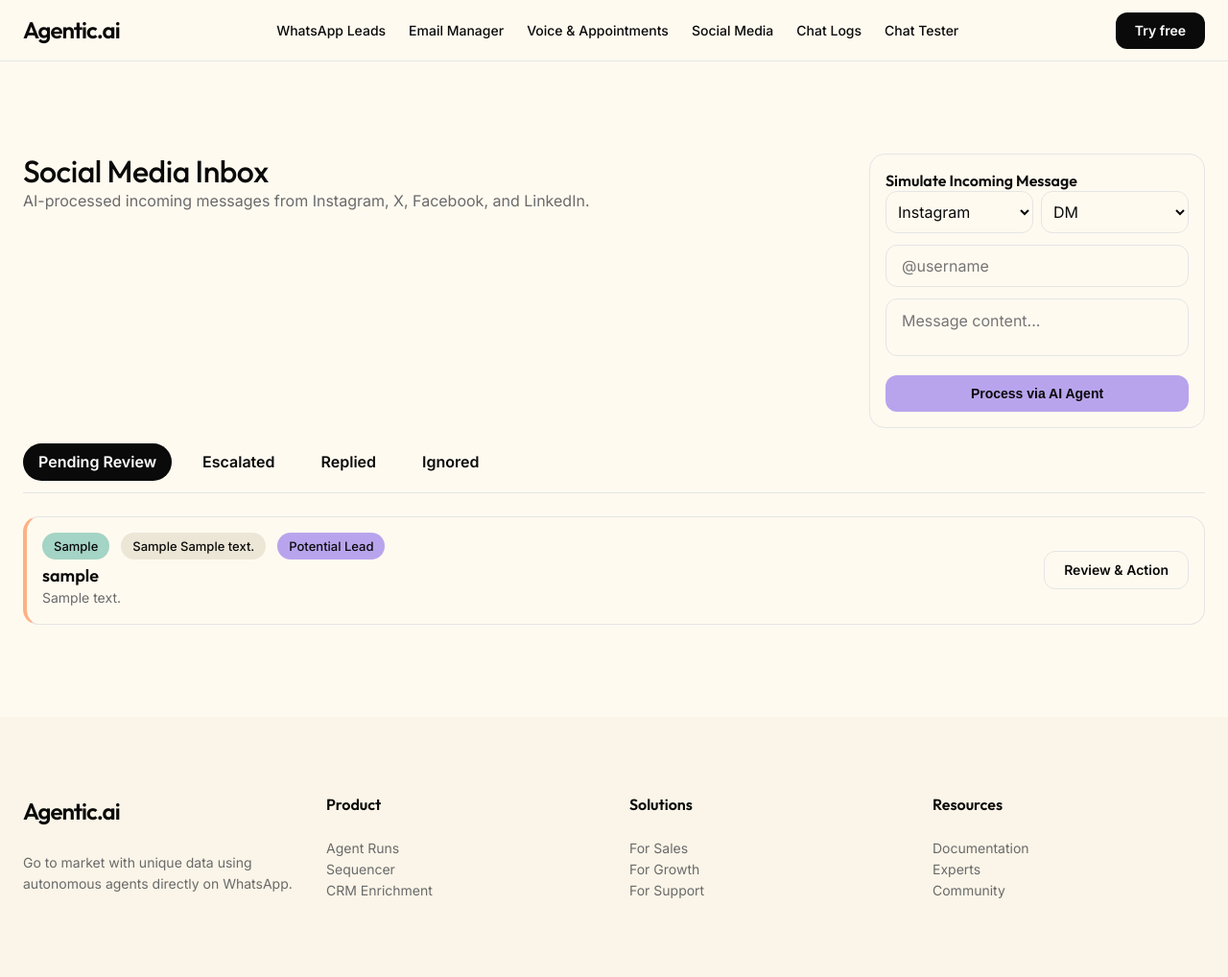
After one commit to toxiccrazy91205-creator/Support_Agent, a Django app: page /support/social/ in a window 1280 px wide. The commit adds this page. Shown: the whole page at 96% size. Run offline with Django 4.2, Linux system fonts and the light colour scheme; tables that the repository leaves empty hold one stand-in row (values such as "Sample post"); parts of the project's set-up code (start-up, migrations or seed data) failed here and were passed over.

Commit message:
Add Social Media Agent

```diff
--- a/support/admin.py
+++ b/support/admin.py
@@ -1,5 +1,5 @@
 from django.contrib import admin
-from .models import Customer, Lead, InteractionLog, EmailRecord, CallRecord, Appointment
+from .models import Customer, Lead, InteractionLog, EmailRecord, CallRecord, Appointment, SocialMessage
 
 admin.site.register(Customer)
 admin.site.register(Lead)
@@ -7,3 +7,4 @@ admin.site.register(InteractionLog)
 admin.site.register(EmailRecord)
 admin.site.register(CallRecord)
 admin.site.register(Appointment)
+admin.site.register(SocialMessage)
--- a/support/models.py
+++ b/support/models.py
@@ -70,3 +70,26 @@ class Appointment(models.Model):
     def __str__(self):
         lead_name = self.lead.name if self.lead and self.lead.name else "Unknown Lead"
         return f"Appointment with {lead_name} at {self.scheduled_time}"
+
+class SocialMessage(models.Model):
+    STATUS_CHOICES = (
+        ('Pending Review', 'Pending Review'),
+        ('Replied', 'Replied'),
+        ('Escalated', 'Escalated'),
+        ('Ignored', 'Ignored'),
+    )
+
+    platform = models.CharField(max_length=50) # Instagram, Facebook, X, LinkedIn
+    message_type = models.CharField(max_length=50) # DM, Comment
+    sender_handle = models.CharField(max_length=100)
+    content = models.TextField()
+    category = models.CharField(max_length=50, blank=True, null=True)
+    priority = models.CharField(max_length=20, blank=True, null=True)
+    summary = models.TextField(blank=True, null=True)
+    draft_response = models.TextField(blank=True, null=True)
+    is_lead = models.BooleanField(default=False)
+    status = models.CharField(max_length=50, choices=STATUS_CHOICES, default='Pending Review')
+    created_at = models.DateTimeField(auto_now_add=True)
+
+    def __str__(self):
+        return f"{self.platform} {self.message_type} from {self.sender_handle}"
--- a/support/templates/base.html
+++ b/support/templates/base.html
@@ -18,6 +18,7 @@
           <a href="{% url 'dashboard' %}" class="nav-link">WhatsApp Leads</a>
           <a href="{% url 'email_inbox' %}" class="nav-link">Email Manager</a>
           <a href="{% url 'call_dashboard' %}" class="nav-link">Voice & Appointments</a>
+          <a href="{% url 'social_inbox' %}" class="nav-link">Social Media</a>
           <a href="{% url 'chat_logs' %}" class="nav-link">Chat Logs</a>
           <a href="{% url 'chat_tester' %}" class="nav-link">Chat Tester</a>
         </div>
--- /dev/null
+++ b/support/templates/social_inbox.html
@@ -0,0 +1,79 @@
+{% extends 'base.html' %}
+{% block content %}
+
+<div style="display: flex; justify-content: space-between; align-items: start; margin-bottom: var(--spacing-md); flex-wrap: wrap; gap: var(--spacing-md);">
+    <div style="flex: 1; margin-right: var(--spacing-xl);">
+        <h2 class="display-sm mb-xs">Social Media Inbox</h2>
+        <p class="body-md text-muted mb-sm">AI-processed incoming messages from Instagram, X, Facebook, and LinkedIn.</p>
+    </div>
+
+    <!-- Utility to mock social data since API isn't live yet -->
+    <div style="background-color: var(--color-canvas); padding: var(--spacing-md); border-radius: var(--rounded-lg); border: 1px solid var(--color-hairline); width: 350px;">
+        <h4 class="title-sm mb-xs">Simulate Incoming Message</h4>
+        <form method="POST" action="{% url 'seed_social_data' %}" style="display: flex; flex-direction: column; gap: var(--spacing-sm);">
+            {% csrf_token %}
+            <div style="display: flex; gap: var(--spacing-xs);">
+                <select name="platform" class="text-input" style="flex: 1; padding: 8px;">
+                    <option value="Instagram">Instagram</option>
+                    <option value="X">X (Twitter)</option>
+                    <option value="LinkedIn">LinkedIn</option>
+                    <option value="Facebook">Facebook</option>
+                </select>
+                <select name="message_type" class="text-input" style="flex: 1; padding: 8px;">
+                    <option value="DM">DM</option>
+                    <option value="Comment">Comment</option>
+                </select>
+            </div>
+            <input type="text" name="sender_handle" placeholder="@username" class="text-input" required>
+            <textarea name="content" placeholder="Message content..." class="text-input" style="height: 60px; resize: none;" required></textarea>
+            <button type="submit" class="btn-primary" style="background-color: var(--color-brand-lavender); color: var(--color-ink); width: 100%; margin-top: var(--spacing-xs);">Process via AI Agent</button>
+        </form>
+    </div>
+</div>
+
+<div style="display: flex; gap: var(--spacing-md); margin-bottom: var(--spacing-lg); border-bottom: 1px solid var(--color-hairline); padding-bottom: var(--spacing-sm); overflow-x: auto;">
+    <a href="?tab=Pending Review" class="title-sm" style="text-decoration: none; padding: 8px 16px; border-radius: var(--rounded-pill); {% if current_tab == 'Pending Review' %}background-color: var(--color-ink); color: white;{% else %}color: var(--color-ink);{% endif %}">Pending Review</a>
+    <a href="?tab=Escalated" class="title-sm" style="text-decoration: none; padding: 8px 16px; border-radius: var(--rounded-pill); {% if current_tab == 'Escalated' %}background-color: var(--color-ink); color: white;{% else %}color: var(--color-ink);{% endif %}">Escalated</a>
+    <a href="?tab=Replied" class="title-sm" style="text-decoration: none; padding: 8px 16px; border-radius: var(--rounded-pill); {% if current_tab == 'Replied' %}background-color: var(--color-ink); color: white;{% else %}color: var(--color-ink);{% endif %}">Replied</a>
+    <a href="?tab=Ignored" class="title-sm" style="text-decoration: none; padding: 8px 16px; border-radius: var(--rounded-pill); {% if current_tab == 'Ignored' %}background-color: var(--color-ink); color: white;{% else %}color: var(--color-ink);{% endif %}">Ignored</a>
+</div>
+
+<div style="display: flex; flex-direction: column; gap: var(--spacing-md);">
+    {% for msg in messages %}
+    <div class="content-card" style="display: flex; justify-content: space-between; align-items: center; padding: var(--spacing-md); border-left: 4px solid {% if msg.platform == 'Instagram' %}var(--color-brand-pink){% elif msg.platform == 'LinkedIn' %}var(--color-brand-lavender){% elif msg.platform == 'X' %}var(--color-brand-teal){% else %}var(--color-brand-peach){% endif %};">
+        <div style="flex: 1;">
+            <div style="display: flex; align-items: center; gap: var(--spacing-sm); margin-bottom: var(--spacing-xxs);">
+                <span class="badge-pill" style="
+                    {% if msg.priority == 'High' %}background-color: var(--color-brand-coral); color: white;
+                    {% elif msg.priority == 'Medium' %}background-color: var(--color-brand-ochre);
+                    {% else %}background-color: var(--color-brand-mint);{% endif %}
+                ">{{ msg.priority }}</span>
+                <span class="badge-pill" style="background-color: var(--color-surface-strong);">{{ msg.platform }} {{ msg.message_type }}</span>
+                {% if msg.is_lead %}
+                <span class="badge-pill" style="background-color: var(--color-brand-lavender);">Potential Lead</span>
+                {% endif %}
+            </div>
+            <h4 class="title-md">{{ msg.sender_handle }}</h4>
+            <p class="body-sm text-muted mt-xs" style="max-width: 800px; white-space: nowrap; overflow: hidden; text-overflow: ellipsis;">{{ msg.content }}</p>
+        </div>
+
+        <div>
+            {% if msg.status == 'Pending Review' or msg.status == 'Escalated' %}
+                <a href="{% url 'social_review' msg.id %}" class="btn-secondary" style="{% if msg.status == 'Escalated' %}border-color: var(--color-brand-coral); color: var(--color-brand-coral);{% endif %}">Review & Action</a>
+            {% else %}
+                <div style="display: flex; align-items: center; gap: var(--spacing-sm);">
+                    <span style="font-weight: 500; color: {% if msg.status == 'Replied' %}var(--color-brand-teal){% else %}var(--color-muted){% endif %};">{{ msg.status }}</span>
+                    <a href="{% url 'social_review' msg.id %}" class="btn-secondary" style="padding: 8px 16px;">View Details</a>
+                </div>
+            {% endif %}
+        </div>
+    </div>
+    {% empty %}
+    <div class="content-card cream" style="text-align: center; padding: var(--spacing-section);">
+        <h4 class="title-md text-muted">No messages found.</h4>
+        <p class="body-sm text-muted mt-sm">Use the simulator form to test the AI agent!</p>
+    </div>
+    {% endfor %}
+</div>
+
+{% endblock %}
--- a/support/urls.py
+++ b/support/urls.py
@@ -16,4 +16,10 @@ urlpatterns = [
     path('voice/inbound/', views.twilio_voice_webhook, name='twilio_voice_webhook'),
     path('voice/process-speech/', views.twilio_process_speech, name='twilio_process_speech'),
     path('dashboard/calls/', views.call_dashboard_view, name='call_dashboard'),
+
+    # Social Media Reply Agent Routes
+    path('social/', views.social_inbox_view, name='social_inbox'),
+    path('social/<int:msg_id>/', views.social_review_view, name='social_review'),
+    path('social/<int:msg_id>/action/', views.social_action_view, name='social_action'),
+    path('social/seed/', views.seed_social_data_view, name='seed_social_data'),
 ]
--- a/support/views.py
+++ b/support/views.py
@@ -242,3 +242,65 @@ def call_dashboard_view(request):
         'upcoming_appointments': appointments[:10]
     }
     return render(request, 'call_dashboard.html', context)
+
+# --- Social Media Reply Agent Views ---
+
+from .models import SocialMessage
+from ai_engine.social_agent import process_social_message_ai
+
+def social_inbox_view(request):
+    current_tab = request.GET.get('tab', 'Pending Review')
+    if current_tab not in ['Pending Review', 'Replied', 'Escalated', 'Ignored']:
+        current_tab = 'Pending Review'
+
+    messages = SocialMessage.objects.filter(status=current_tab).order_by('-created_at')
+
+    # Sort logically by priority (High -> Medium -> Low)
+    priority_map = {'High': 0, 'Medium': 1, 'Low': 2}
+    sorted_messages = sorted(messages, key=lambda x: priority_map.get(x.priority, 3))
+
+    return render(request, 'social_inbox.html', {
+        'messages': sorted_messages,
+        'current_tab': current_tab
+    })
+
+def social_review_view(request, msg_id):
+    msg = get_object_or_404(SocialMessage, id=msg_id)
+    return render(request, 'social_review.html', {'msg': msg})
+
+def social_action_view(request, msg_id):
+    if request.method == 'POST':
+        action = request.POST.get('action')
+        msg = get_object_or_404(SocialMessage, id=msg_id)
+
+        if action == 'reply':
+            # In a real app, this sends the drafted response via platform API
+            edited_body = request.POST.get('draft_response', '')
+            msg.draft_response = edited_body
+            msg.status = 'Replied'
+            msg.save()
+        elif action == 'escalate':
+            msg.status = 'Escalated'
+            msg.save()
+        elif action == 'ignore':
+            msg.status = 'Ignored'
+            msg.save()
+
+        return redirect('social_inbox')
+    return redirect('social_inbox')
+
+@csrf_exempt
+def seed_social_data_view(request):
+    """
+    Utility endpoint to mock incoming social messages for testing.
+    """
+    if request.method == 'POST':
+        platform = request.POST.get('platform', 'X')
+        message_type = request.POST.get('message_type', 'DM')
+        sender_handle = request.POST.get('sender_handle', '@test_user')
+        content = request.POST.get('content', '')
+
+        if content:
+            process_social_message_ai(platform, message_type, sender_handle, content)
+
+    return redirect('social_inbox')
```
Also changed, not shown: ai_engine/social_agent.py (added, +94 -0 lines), support/templates/social_review.html (added, +77 -0 lines), ai_engine/chroma_db/chroma.sqlite3, support/migrations/0004_socialmessage.py (added), 2 other files.
